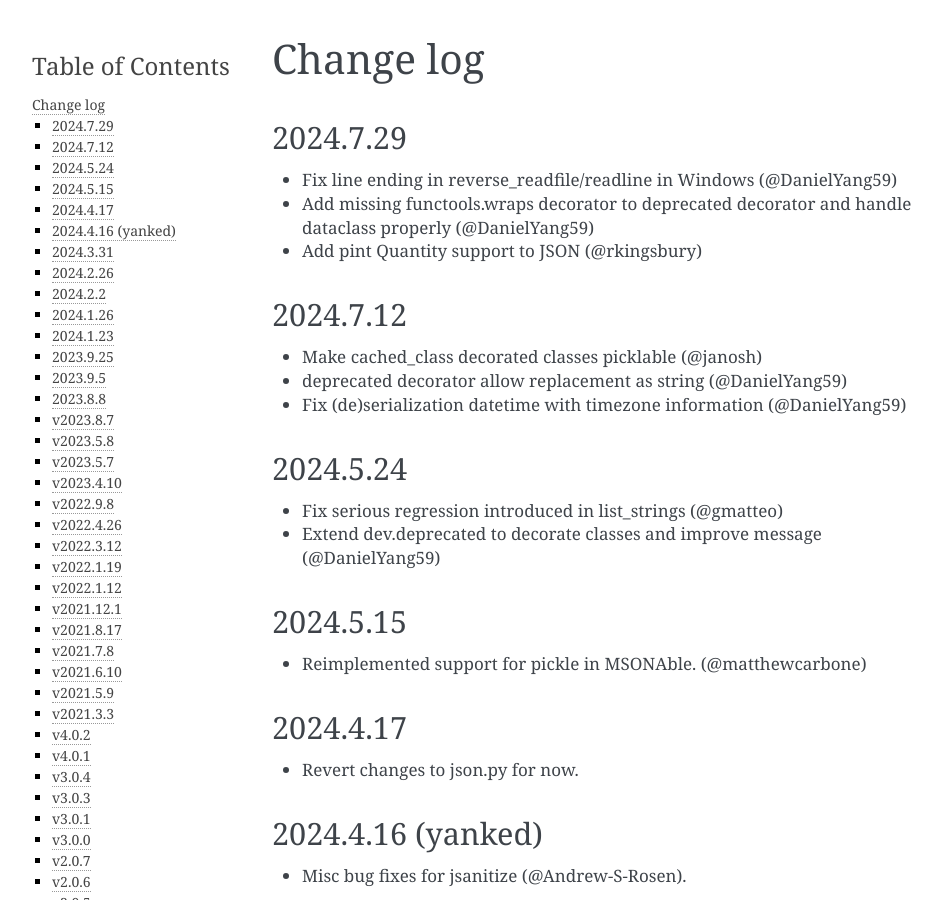
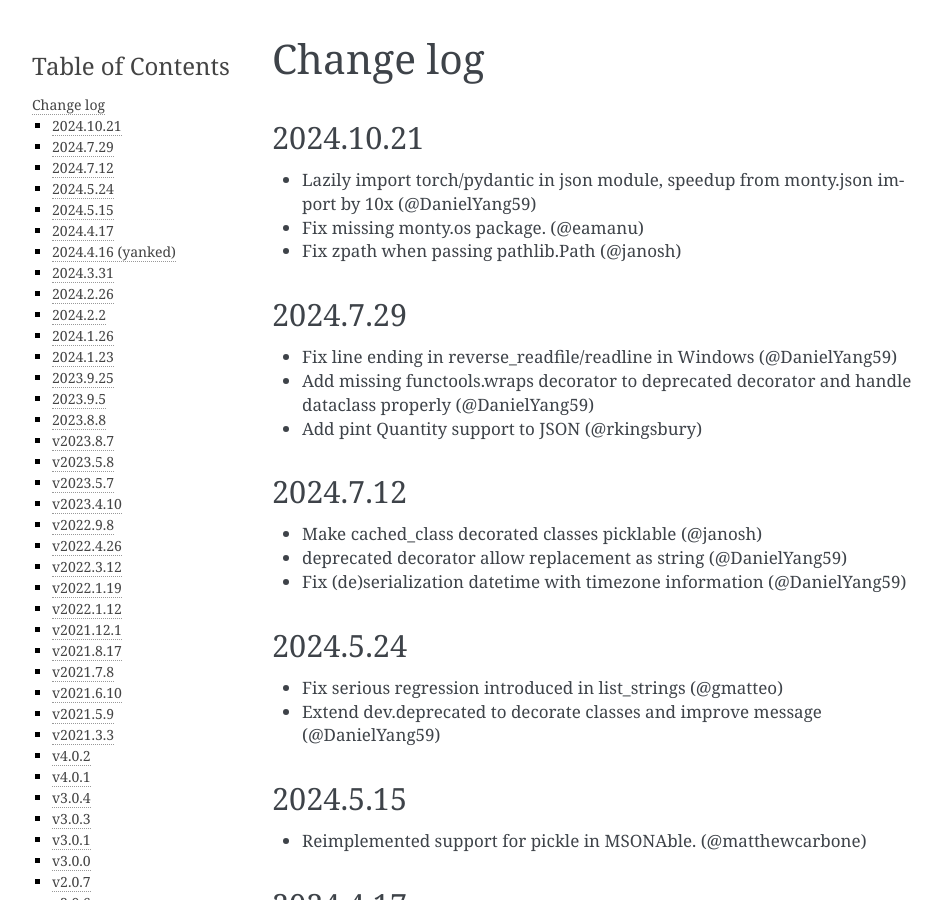
Before and after one commit to materialsvirtuallab/monty, a Sphinx documentation site: the page built from docs/changelog.md, in a window 1280 px wide and 900 px high. Shown: the whole window, without its empty margins (148-1090 px from the left). Built offline with Sphinx 7.4.7, drawn with Linux system fonts in a browser that asks for light colours.

Commit message:
Update changelog.

```diff
--- a/docs/changelog.md
+++ b/docs/changelog.md
@@ -1,4 +1,9 @@
 # Change log
+
+## 2024.10.21
+* Lazily import torch/pydantic in json module, speedup from monty.json import by 10x (@DanielYang59)
+* Fix missing monty.os package. (@eamanu)
+* Fix zpath when passing pathlib.Path (@janosh)
 
 ## 2024.7.29
 - Fix line ending in reverse_readfile/readline in Windows (@DanielYang59)
```
